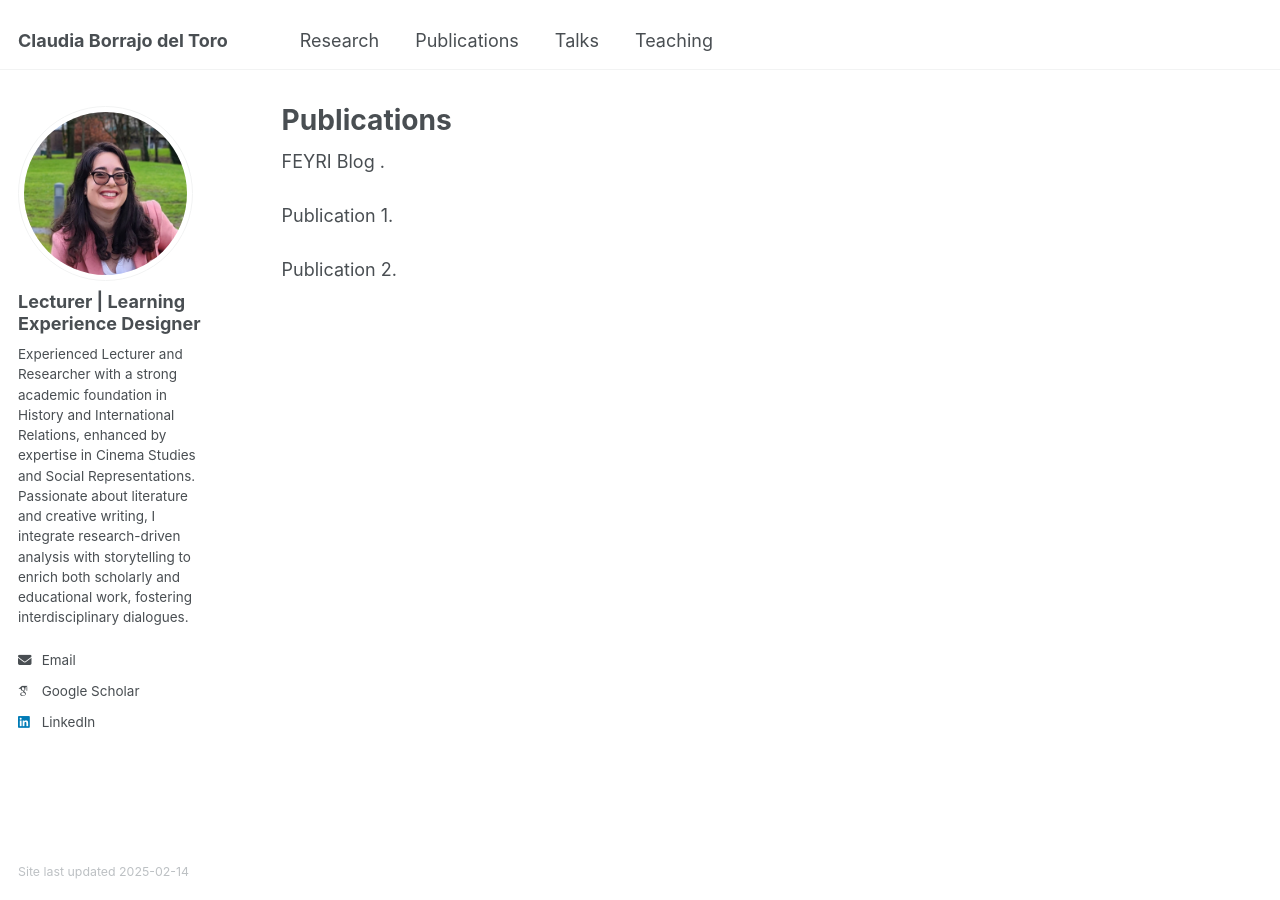
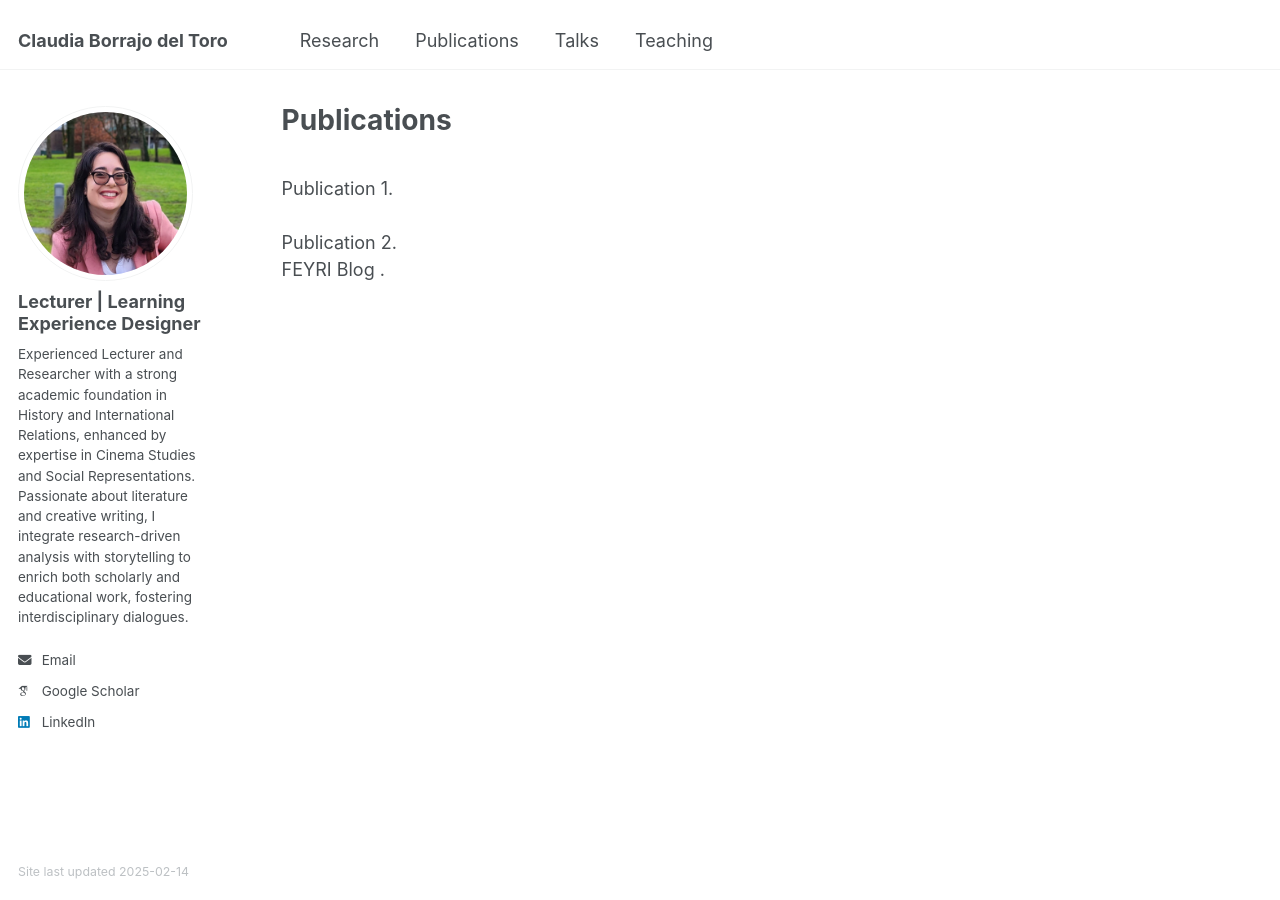
Before and after one commit to claudiabt/claudiabt.github.io, a Jekyll site: the page built from _pages/publications.html, in a window 1280 px wide. Built offline with Jekyll 4.4.1, drawn with Linux system fonts in a browser that asks for light colours; some web fonts are replaced; part of the change alters nothing that is shown.

Commit message:
Update publications.html

```diff
--- a/_pages/publications.html
+++ b/_pages/publications.html
@@ -5,17 +5,15 @@ permalink: /publications/
 author_profile: true
 ---
 
-
-{% if site.author.googlescholar %}
-  <div class="wordwrap">FEYRI Blog <a href="link al blog"></a>.</div>
-{% endif %}
-
 <br>
 Publication 1.
 <br>
 <br>
 Publication 2.
 
+{% if site.author.googlescholar %}
+  <div class="wordwrap">FEYRI Blog <a href="link al blog"></a>.</div>
+{% endif %}
 
 {% include base_path %}
 
```
